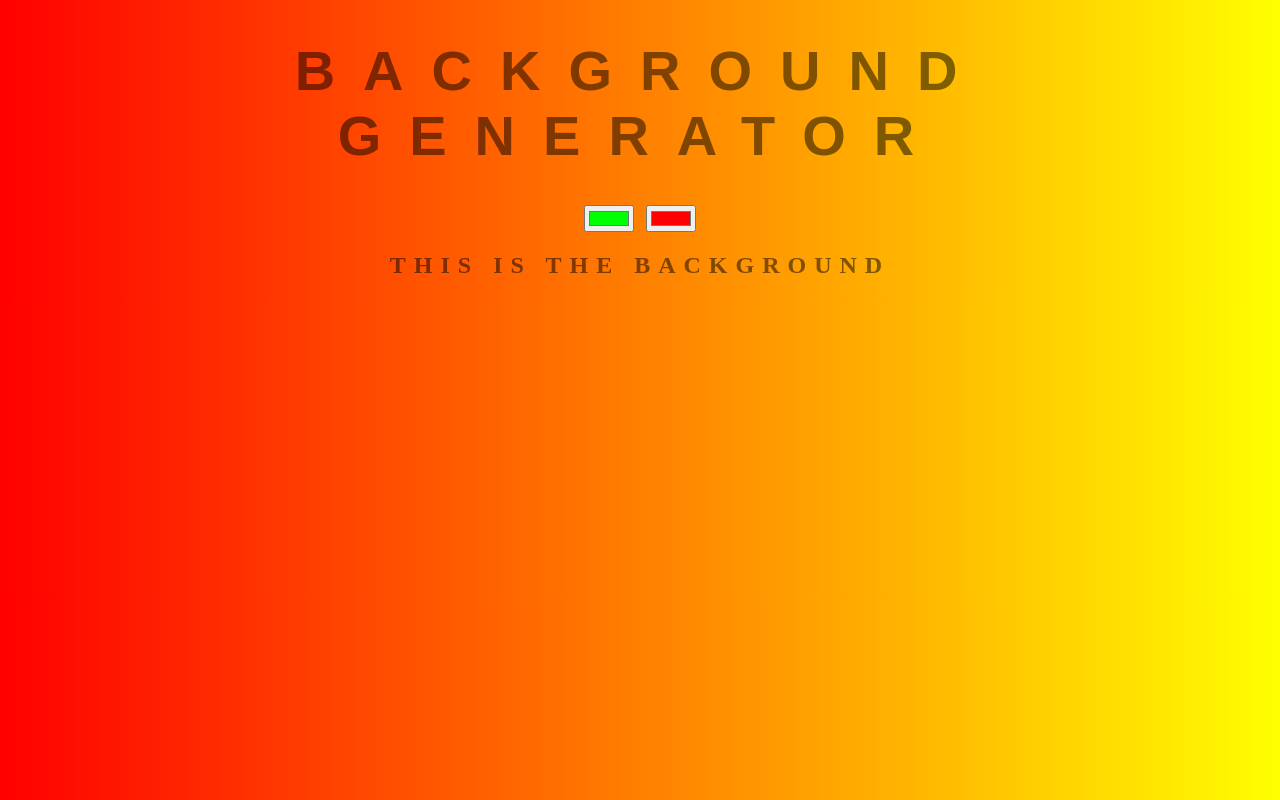
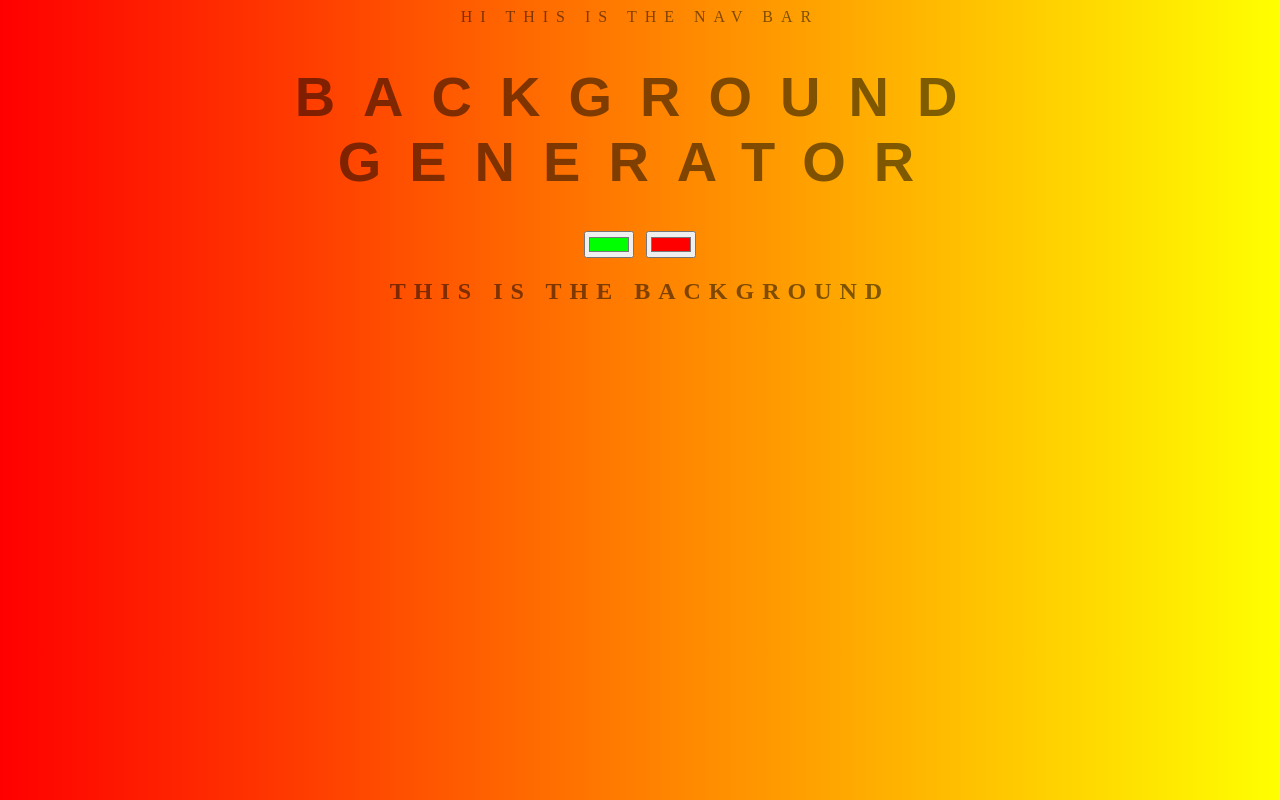
Before and after one commit to Stevenalp18/background-generator, a plain HTML site: page index.html in a window 1280 px wide. Drawn offline with Linux system fonts and the light colour scheme.

Commit message:
added a nav bar to the practice

```diff
--- a/index.html
+++ b/index.html
@@ -5,6 +5,7 @@
 	<link rel="stylesheet" type="text/css" href="style.css">
 </head>
 <body id="gradient">
+	<nav>Hi this is the nav bar</nav>
 	<h1>Background Generator</h1>
 	<input class="color1" type="color" name="color1" value="#00ff00">
 	<input class="color2" type="color" name="color2" value="#ff0000">
```
